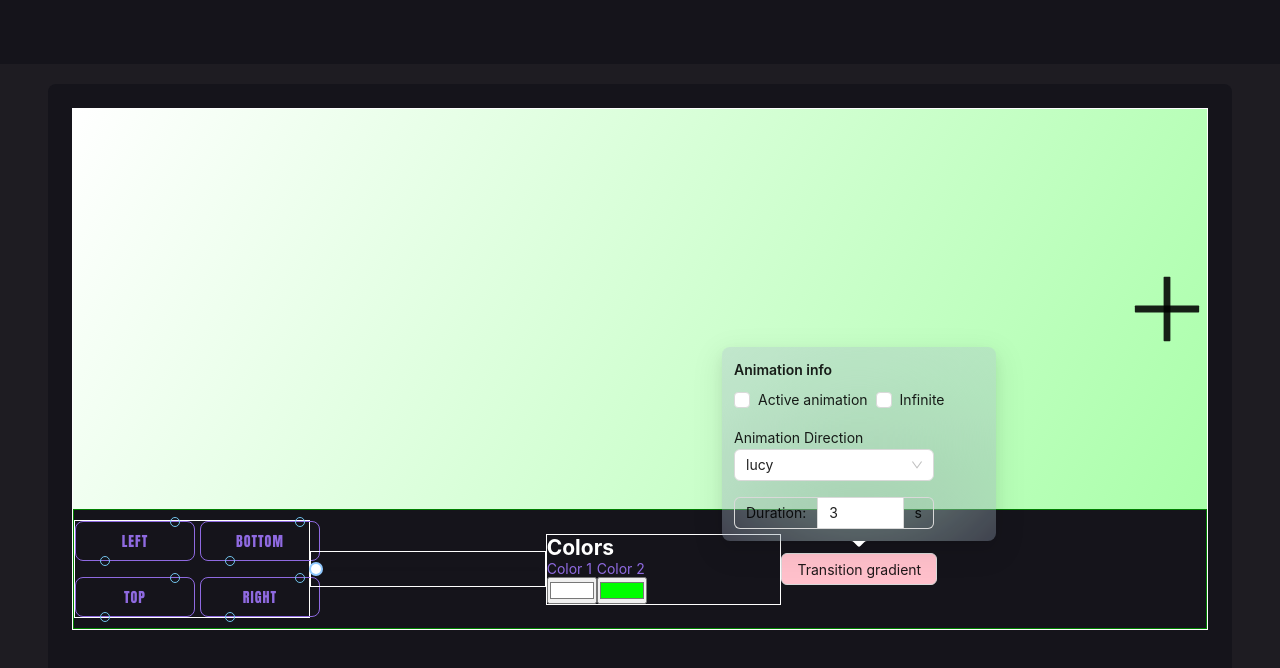
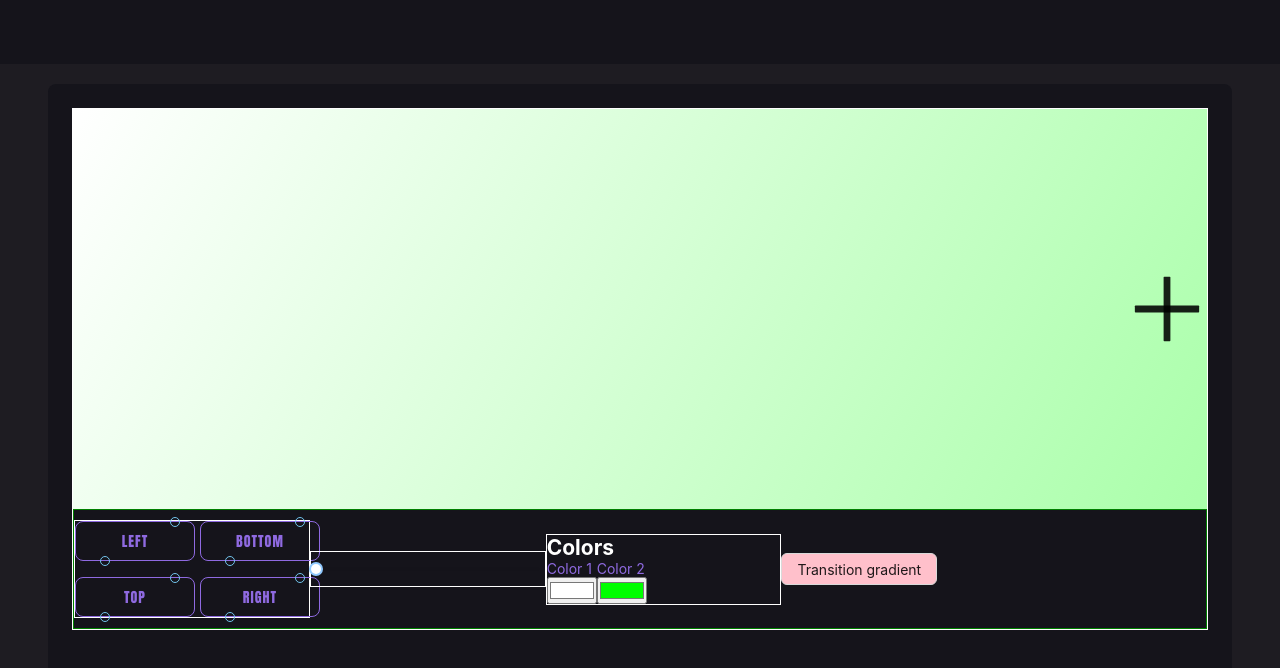
Before and after one commit to Marcelo1080p/gradient, a React (Vite) app: page /generate-gradient in a window 1280 px wide. Shown: the top 668 px of the page. Built offline with nearby package versions, Linux system fonts and the light colour scheme.

Commit message:
adicionado alteracao na direcao da animation atraves do select

```diff
--- a/src/components/PopoverAnime/PopoverAnime.tsx
+++ b/src/components/PopoverAnime/PopoverAnime.tsx
@@ -18,20 +18,23 @@ export const PopoverAnime: React.FC<PopoverProps> = ({
   const [checked, setChecked] = useState<boolean>(cfgBG.active);
   const [duration, setDuration] = useState<number>(cfgBG.duration);
   const [infinite, setInfinite] = useState<boolean>(cfgBG.infinite);
+  const [direction, setDirection] = useState<string>(cfgBG.direction);
 
   useEffect(() => {
     setChecked(cfgBG.active);
     setDuration(cfgBG.duration);
     setInfinite(cfgBG.infinite);
+    setDirection(cfgBG.direction)
   }, [cfgBG]);
 
   useEffect(() => {
     AnimationService.activeLinearBackgroundTransition(
       checked,
       duration,
-      infinite
+      infinite,
+      direction
     );
-  }, [checked, duration, infinite]);
+  }, [checked, duration, infinite, direction]);
 
   const handleDurationChange = (value: number | null) => {
     if (value !== null) {
@@ -71,7 +74,7 @@ export const PopoverAnime: React.FC<PopoverProps> = ({
 
       <Col span={24}>
         <p>Animation Direction</p>
-        <SelectDirection />
+        <SelectDirection cfgBG={cfgBG} updateCfgBG={updateCfgBG}/>
       </Col>
 
       <Col span={24}>
@@ -89,7 +92,7 @@ export const PopoverAnime: React.FC<PopoverProps> = ({
 
   return (
     <Popover
-    visible={true}
+
       content={content}
       title="Animation info"
       className="containerPopover"
--- /dev/null
+++ b/src/components/PopoverAnime/selectDirection/SelectDirection.css
@@ -0,0 +1,4 @@
+.pqp .ant-select-arrow {
+  background-color: pink !important;
+  color: green !important;
+}
--- a/src/components/PopoverAnime/selectDirection/SelectDirection.tsx
+++ b/src/components/PopoverAnime/selectDirection/SelectDirection.tsx
@@ -1,25 +1,42 @@
-import React from 'react';
-import { Select } from 'antd';
+import React from "react";
+import { Select } from "antd";
+import { ICfgBGServices } from "../../../pages/generateGradient/Generate/services/ICfgBGServices";
 
+interface Props {
+  cfgBG: ICfgBGServices;
+  updateCfgBG: (newCfg: ICfgBGServices) => void;
+}
+
+export const SelectDirection: React.FC<Props> = ({ cfgBG, updateCfgBG }) => {
   const handleChange = (value: string) => {
-  console.log(`selected ${value}`);
+    console.log("Selected value:", value);
+    if (value !== null) {
+      updateCfgBG({ ...cfgBG, direction: value });
+    }
   };
 
-export const SelectDirection: React.FC = () => (
+  return (
     <Select
-    defaultValue="lucy"
+      className="pqp"
       style={{ width: 200 }}
       onChange={handleChange}
       placeholder="Animation Direction"
+      value={cfgBG.direction || "Linear"}
       options={[
         {
-        label: <span>manager</span>,
-        title: 'manager',
+          label: <span>Directions</span>,
+          title: "directions",
           options: [
-          { label: <span>Jack</span>, value: 'Jack' },
-          { label: <span>Lucy</span>, value: 'Lucy' },
+            { label: <span>Linear</span>, value: "linear" },
+            { label: <span>Alternate</span>, value: "alternate" },
+            {
+              label: <span>Alternate-Reverse</span>,
+              value: "alternate-reverse",
+            },
+            { label: <span>Normal</span>, value: "normal" },
           ],
         },
       ]}
     />
   );
+};
--- a/src/pages/generateGradient/Animations/AnimeBackground.tsx
+++ b/src/pages/generateGradient/Animations/AnimeBackground.tsx
@@ -1,7 +1,7 @@
 // AnimeBackground.ts
 import { keyframes } from "styled-components";
 
-export const backgroundTransition = () => {
+export const backgroundTransition = (duration: number, infinite: boolean, direction: string) => {
   return keyframes`
     from {
      background-position: 0% 50%;
--- a/src/pages/generateGradient/Generate/Generate.tsx
+++ b/src/pages/generateGradient/Generate/Generate.tsx
@@ -22,6 +22,7 @@ export const Generate: React.FC = () => {
     active: false,
     duration: 3,
     infinite: false,
+    direction: "",
   });
   const updateCfgBG = (newCfg: ICfgBGServices) => {
     setCfgBG(newCfg);
@@ -37,6 +38,7 @@ export const Generate: React.FC = () => {
           active={cfgBG.active}
           duration={cfgBG.duration}
           infinite={cfgBG.infinite}
+          direction={cfgBG.direction}
           onChange={() =>
             GradientServices.addNewColor(10, "#FF00FF", colors, setColors)
           }
--- a/src/pages/generateGradient/Generate/components/gradient/GradientMain.tsx
+++ b/src/pages/generateGradient/Generate/components/gradient/GradientMain.tsx
@@ -10,19 +10,21 @@ interface GradientMainProps {
   active: boolean;
   duration: number;
   infinite: boolean;
+  direction: string;
 }
 
 const AnimatedDiv = styled.div<{
   active: boolean;
   duration: number;
   infinite: boolean;
+  direction: string;
 }>`
   background-size: 300% 300% !important;
-  ${({ active, duration, infinite }) =>
+  ${({ active, duration, infinite, direction }) =>
     active &&
     css`
-      animation: ${backgroundTransition} ${duration}s
-        ${infinite ? "infinite" : "ease"} linear;
+      animation: ${backgroundTransition(duration, infinite, direction)} ${duration}s
+        ${infinite ? "infinite" : "ease"} ${direction};
     `}
 `;
 
@@ -32,6 +34,7 @@ export const GradientMain: React.FC<GradientMainProps> = ({
   active,
   duration,
   infinite,
+  direction,
 }) => {
   const style: React.CSSProperties = {
     background: linearGradient,
@@ -50,6 +53,7 @@ export const GradientMain: React.FC<GradientMainProps> = ({
       active={active}
       duration={duration}
       infinite={infinite}
+      direction={direction}
       style={style}
     >
       <PlusOutlined
--- a/src/pages/generateGradient/Generate/services/AnimationsServices.tsx
+++ b/src/pages/generateGradient/Generate/services/AnimationsServices.tsx
@@ -1,7 +1,7 @@
 import { backgroundTransition } from "../../Animations/AnimeBackground";
 
 export class AnimationService {
-  static activeLinearBackgroundTransition(active: boolean, duration: number, infinite: boolean) {
-    active === true ? backgroundTransition(duration, infinite) : null;
+  static activeLinearBackgroundTransition(active: boolean, duration: number, infinite: boolean, direction: string) {
+    active === true ? backgroundTransition(duration, infinite, direction) : null;
   };
 }
--- a/src/pages/generateGradient/Generate/services/ICfgBGServices.tsx
+++ b/src/pages/generateGradient/Generate/services/ICfgBGServices.tsx
@@ -2,4 +2,5 @@ export interface  ICfgBGServices {
   active: boolean;
   duration: number;
   infinite: boolean;
+  direction: string;
 }
```
Lines whose indentation alone changed are shown as unchanged.
